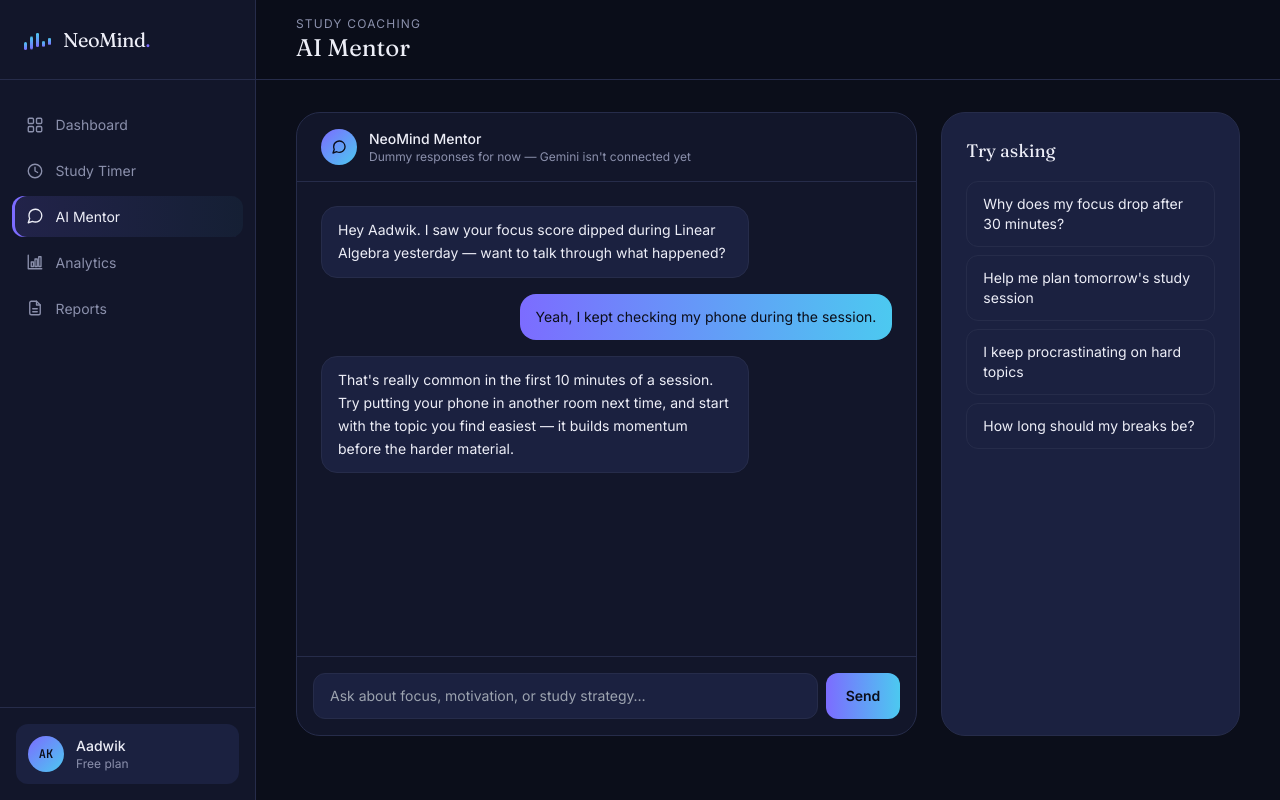
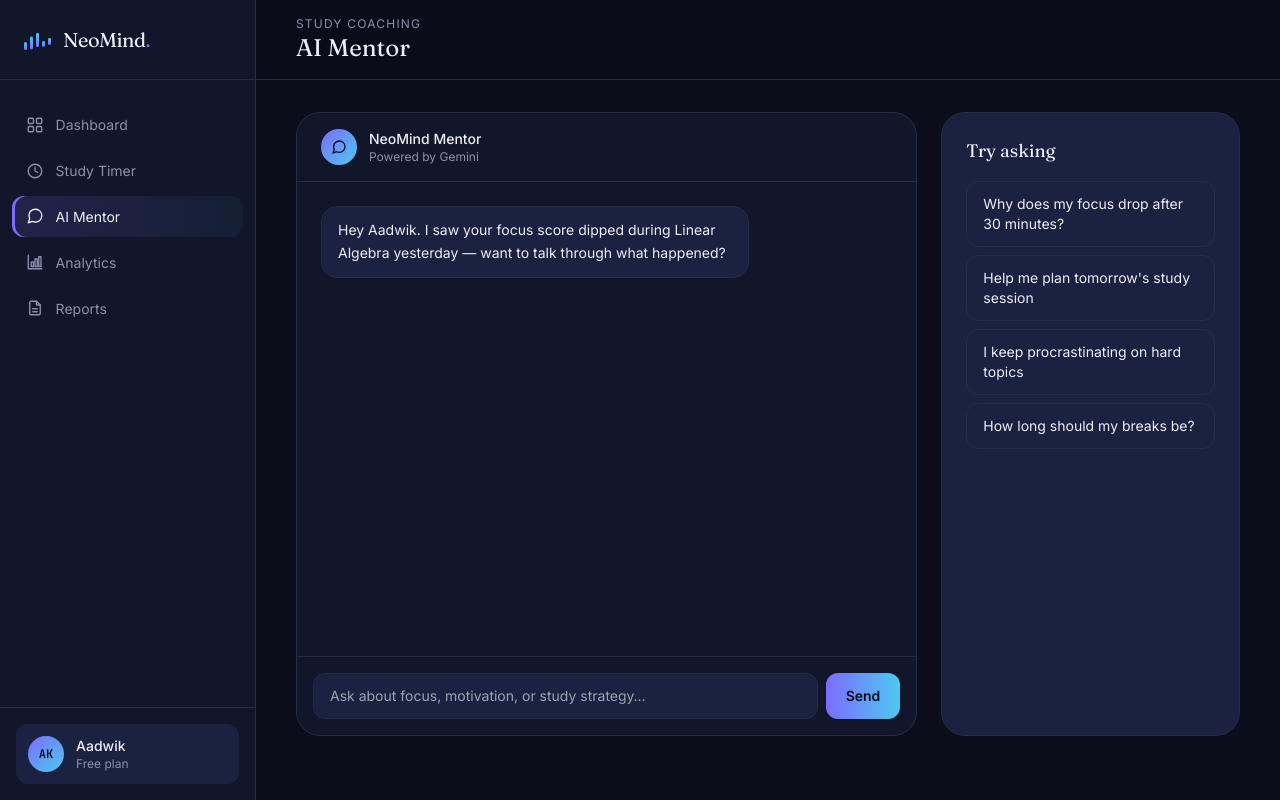
Before and after one commit to AadwikChaturvedi/NeoMind-An-AI-Study-Mentor, a FastAPI app: page /mentor in a window 1280 px wide. Run offline with FastAPI, Linux system fonts and the light colour scheme; some libraries are stand-ins or nearby versions.

Commit message:
Phase-11.0: Enhance AI Mentor chat UI -- Connect to backend API for real-time responses and update UI messaging

```diff
--- a/frontend/static/js/mentor.js
+++ b/frontend/static/js/mentor.js
@@ -1,13 +1,14 @@
-// mentor.js — AI Mentor chat UI.
+// mentor.js — AI Mentor chat UI, connected to POST /mentor/chat.
 //
-// All replies are dummy/canned responses matched by keyword — nothing
-// here calls Gemini or any backend yet. Swap replyTo() for a real API
-// call when that's ready; the rest of the UI logic won't need to change.
+// Sends the user's message to the backend, which calls Gemini
+// server-side (see backend/app/services/gemini_service.py) and
+// returns { reply: "..." }. A typing indicator shows while waiting,
+// and any failure is rendered as a message instead of failing silently.
+
+const MENTOR_API_URL = "/mentor/chat";
 
 const chatHistory = [
   { sender: "mentor", text: "Hey Aadwik. I saw your focus score dipped during Linear Algebra yesterday — want to talk through what happened?" },
-  { sender: "user", text: "Yeah, I kept checking my phone during the session." },
-  { sender: "mentor", text: "That's really common in the first 10 minutes of a session. Try putting your phone in another room next time, and start with the topic you find easiest — it builds momentum before the harder material." },
 ];
 
 const suggestedPrompts = [
@@ -16,15 +17,6 @@ const suggestedPrompts = [
   "I keep procrastinating on hard topics",
   "How long should my breaks be?",
 ];
-
-const dummyReplies = [
-  { keywords: ["procrastin"], reply: "Try the 2-minute rule: commit to just 2 minutes on the task. Starting is usually the hardest part — momentum takes over after that." },
-  { keywords: ["break", "rest"], reply: "For most students, a 5-minute break every 25–30 minutes keeps focus scores highest. Longer sessions need longer breaks — try 15 minutes after 90 minutes of work." },
-  { keywords: ["focus", "distract"], reply: "Focus naturally dips in waves. If you notice it dropping, that's a good cue for a short break rather than pushing through." },
-  { keywords: ["plan", "schedule"], reply: "Start tomorrow with your hardest subject while your energy is highest, then save lighter review work for later in the day." },
-];
-
-const FALLBACK_REPLY = "That's a good question to sit with. Based on your recent sessions, staying consistent with short, focused blocks tends to help more than long unstructured ones.";
 
 const chatWindow = document.getElementById("chat-window");
 const chatInput = document.getElementById("chat-input");
@@ -54,6 +46,7 @@ function addMessage(sender, text) {
   renderMessage({ sender, text });
 }
 
+// --- Loading animation while waiting for Gemini ---
 function showTypingIndicator() {
   const wrap = document.createElement("div");
   wrap.id = "typing-indicator";
@@ -71,19 +64,32 @@ function removeTypingIndicator() {
   document.getElementById("typing-indicator")?.remove();
 }
 
-function pickDummyReply(userText) {
-  const lower = userText.toLowerCase();
-  const match = dummyReplies.find(r => r.keywords.some(k => lower.includes(k)));
-  return match ? match.reply : FALLBACK_REPLY;
-}
+// --- Send the message, get Gemini's response back ---
+async function replyTo(userText) {
+  showTypingIndicator();
 
-function replyTo(userText) {
-  showTypingIndicator();
-  const delay = 500 + Math.random() * 400;
-  setTimeout(() => {
+  try {
+    const res = await fetch(MENTOR_API_URL, {
+      method: "POST",
+      headers: { "Content-Type": "application/json" },
+      body: JSON.stringify({ message: userText }),
+    });
+
     removeTypingIndicator();
-    addMessage("mentor", pickDummyReply(userText));
-  }, delay);
+
+    if (!res.ok) {
+      const errorBody = await res.json().catch(() => ({}));
+      addMessage("mentor", errorBody.detail || "The mentor couldn't respond right now. Try again in a moment.");
+      return;
+    }
+
+    const data = await res.json();
+    addMessage("mentor", data.reply);
+  } catch (err) {
+    removeTypingIndicator();
+    console.error("Failed to reach the mentor:", err);
+    addMessage("mentor", "Couldn't reach the mentor right now. Check your connection and try again.");
+  }
 }
 
 function send(text) {
--- a/frontend/templates/mentor.html
+++ b/frontend/templates/mentor.html
@@ -5,7 +5,6 @@
 
 {% block content %}
 <div class="grid lg:grid-cols-3 gap-6 h-[calc(100vh-11rem)]">
-  <!-- Chat UI -->
   <div class="lg:col-span-2 rounded-3xl border border-hairline bg-surface flex flex-col overflow-hidden">
     <div class="px-6 py-4 border-b border-hairline flex items-center gap-3">
       <div class="h-9 w-9 rounded-full bg-gradient-to-br from-violet to-cyan flex items-center justify-center">
@@ -17,14 +16,12 @@
       </div>
       <div>
         <p class="text-sm font-medium">NeoMind Mentor</p>
-        <p class="text-xs text-ink2">Dummy responses for now — Gemini isn't connected yet</p>
+        <p class="text-xs text-ink2">Powered by Gemini</p>
       </div>
     </div>
 
-    <!-- Chat history: seeded messages + everything sent this session -->
     <div id="chat-window" class="flex-1 overflow-y-auto px-6 py-6 space-y-4"></div>
 
-    <!-- Input box + Send button -->
     <div class="border-t border-hairline p-4 flex gap-2">
       <input id="chat-input" type="text" placeholder="Ask about focus, motivation, or study strategy…"
         class="flex-1 rounded-xl bg-elevated border border-hairline px-4 py-3 text-sm" autocomplete="off" />
```
